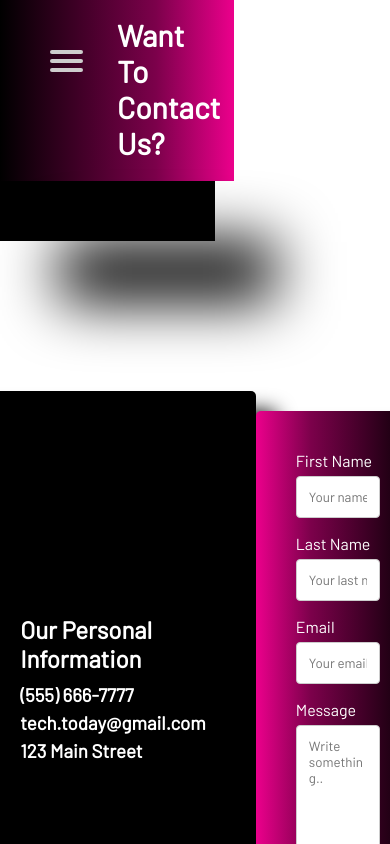
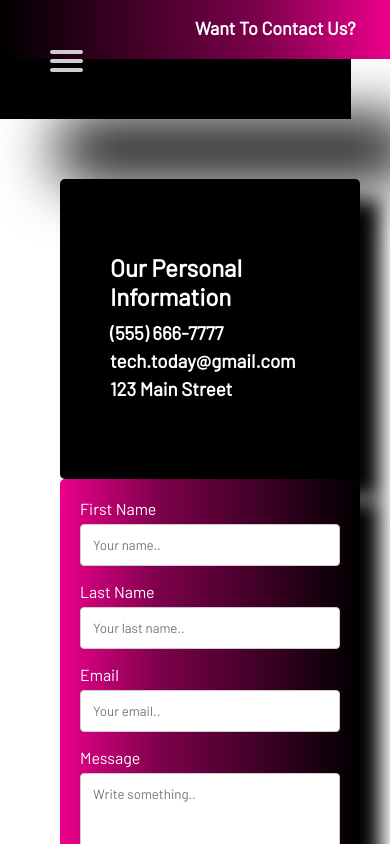
Before and after one commit to SKojiroHiggins/tech-today, a React (Create React App) app in the folder tech-today/: page /contact in a window 390 px wide. Shown: the top 844 px of the page. Built offline with nearby package versions, Linux system fonts and the light colour scheme.

Commit message:
Responsive Hero And Contact

```diff
--- a/tech-today/src/Components/ContactPage/ContactPage.css
+++ b/tech-today/src/Components/ContactPage/ContactPage.css
@@ -99,3 +99,61 @@ input[type=text], textarea {
   form{
       padding: 20px;
   }
+
+
+  @media screen and (min-width: 620px) and (max-width: 920px){
+    .contactForm{
+        padding: 80px 50px 50px 20px;
+    }
+    .formColor{
+        height: 500px;
+    }
+    textarea {
+        height: 120px;
+    }
+    .contactForm{
+        padding: 80px 20px 80px 20px;
+    }
+    .contactTitle{
+        width: 90%;
+    }
+    .contactDecor-div{
+        width: 80%;
+    }
+    .contactTitleText{
+        font-size: 25px;
+        margin-left: 40%;
+    }
+  }
+
+  @media screen and (min-width: 320px) and (max-width: 500px){
+    .contactForm{
+        display: flex;
+        flex-direction: column;
+        padding: 60px 60px 60px 60px;
+    }
+    .formColor{
+        display: flex;
+        align-items:  center;
+        width: 300px;
+        height: 300px;
+    }
+    .container {
+        width: 300px;
+        padding: 0;
+        margin-top: 0;
+    }
+    .contactTitle{
+        width: 100%;
+    }
+    .contactDecor-div{
+        width: 90%;
+    }
+    .contactTitleText{
+        font-size: 18px;
+        margin-left: 50%;
+    }
+    textarea {
+        height: 120px;
+    }
+  }
--- a/tech-today/src/Components/HomeHero/HomeHero.css
+++ b/tech-today/src/Components/HomeHero/HomeHero.css
@@ -32,8 +32,8 @@
 
 .heroInfo{
     position: absolute;
-    top: 65%;
-    left: 30%;
+    top: 55%;
+    left: 33%;
     transform: translate(-50%, -50%);
     color: white;
     text-align: center;
@@ -64,3 +64,36 @@
     margin-top: 10px;
     border-radius: 5px;
 }
+
+@media screen and (min-width: 320px) and (max-width: 500px){
+    .heroImage{
+        height: 630px;
+    }
+    .heroImage h1{
+        font-size: 30px;
+    }
+    .heroImage p{
+        font-size: 15px;
+    }
+    .btn{
+        font-size: 13px;
+        padding: 10px 10px 10px 10px;
+    }
+    .heroInfo{
+        left: 50%;
+        width: 300px;
+    }
+}
+
+@media screen and (min-width: 620px) and (max-width: 1000px){
+    .heroInfo{
+        left: 50%;
+        width: 550px;
+    }
+}
+
+@media screen and (min-width: 1024px) and (max-width: 1024px){
+    .heroInfo{
+        left: 50%;
+    }
+}
```
